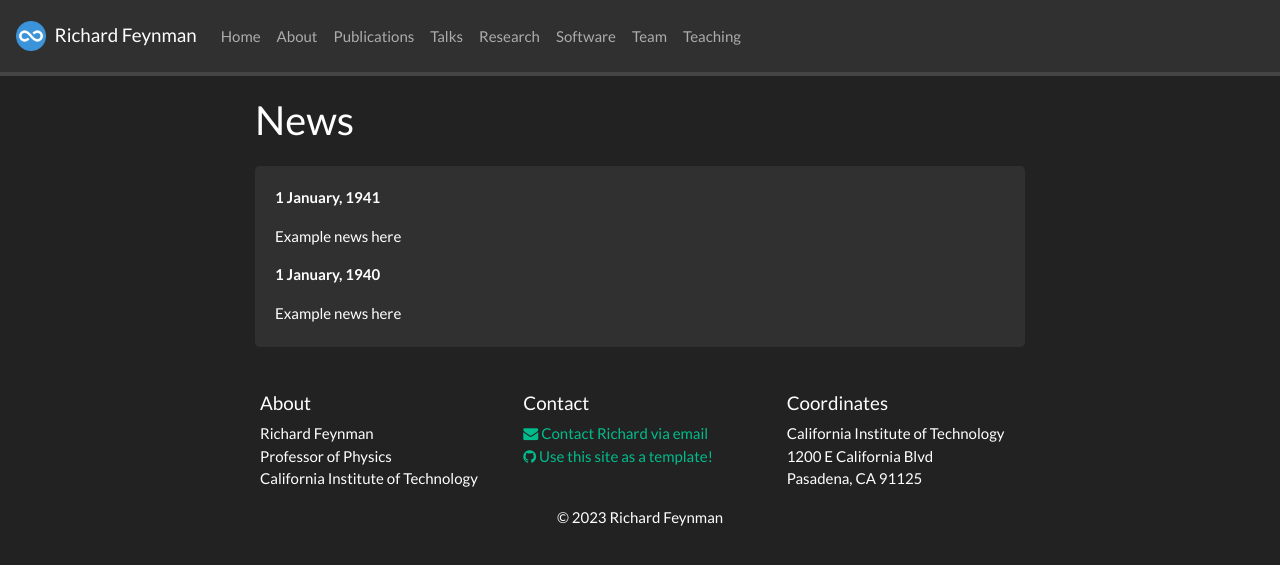
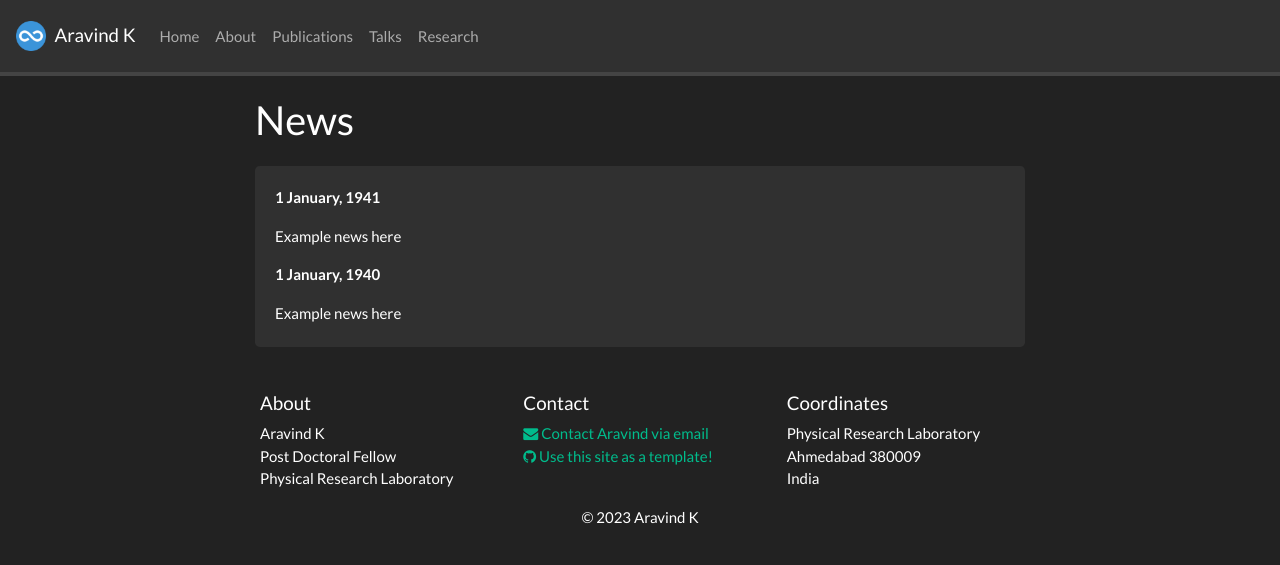
Before and after one commit to DrAravind1192/DrAravind1192.github.io, a Jekyll site: the page built from _pages/allnews.md, in a window 1280 px wide. Shown: the top 565 px of the page. Built offline with Jekyll 4.4.1, drawn with Linux system fonts in a browser that asks for light colours; nearby versions of some CDN libraries; a style sheet for code colours, icons or effects is not loaded.

Commit message:
Update _config.yml

```diff
--- a/_config.yml
+++ b/_config.yml
@@ -1,7 +1,7 @@
 # Site settings
-title: Richard Feynman
-email: richard@university.edu
-description: Academic webpage of Dr. Richard Feynman
+title: Aravind K
+email: aravind139@gmail.com
+description: Academic webpage of Dr. Aravind K
 baseurl: ""
 url: ""
 
@@ -12,17 +12,16 @@ url: ""
 
 # Footer info
 affiliation: >
-    Richard Feynman<br/>
-    Professor of Physics<br/>
-    California Institute of Technology
+    Aravind K<br/>
+    Post Doctoral Fellow<br/>
+    Physical Research Laboratory
 
 location: >
-  California Institute of Technology<br/>
-  1200 E California Blvd<br/>
-  Pasadena, CA 91125
-
+  Physical Research Laboratory<br/>
+  Ahmedabad 380009<br/>
+  India
 contact: >
-    <a href="mailto:richard@university.edu" target="_blank"><i class="fa fa-envelope fa-1x"></i> Contact Richard via email</a> <br/>
+    <a href="mailto:aravind139@gmail.com" target="_blank"><i class="fa fa-envelope fa-1x"></i> Contact Aravind via email</a> <br/>
     <a href="https://github.com/sbryngelson/academic-website-template"><i class="fa fa-github fa-1x"></i> Use this site as a template!</a>
 
 # Pages shown in navbar
@@ -31,9 +30,9 @@ nav_pages:
   - name: publications
   - name: talks
   - name: research
-  - name: software
-  - name: team
-  - name: teaching
+#  - name: software
+#  - name: team
+#  - name: teaching
 
 include:
   - .htaccess
```
